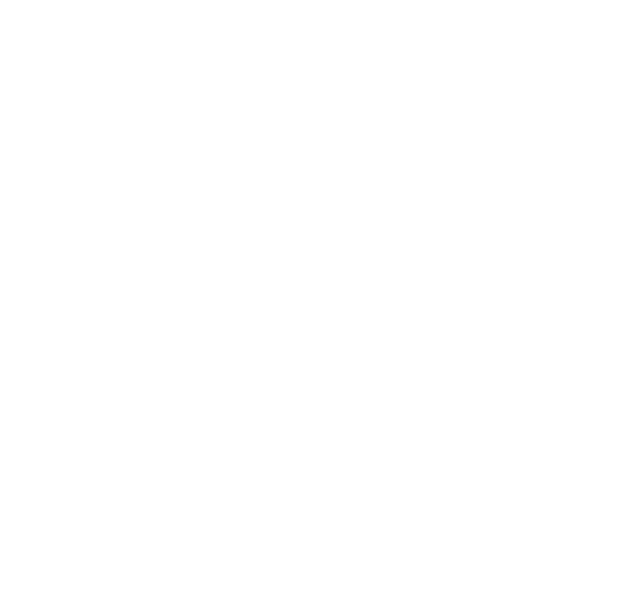
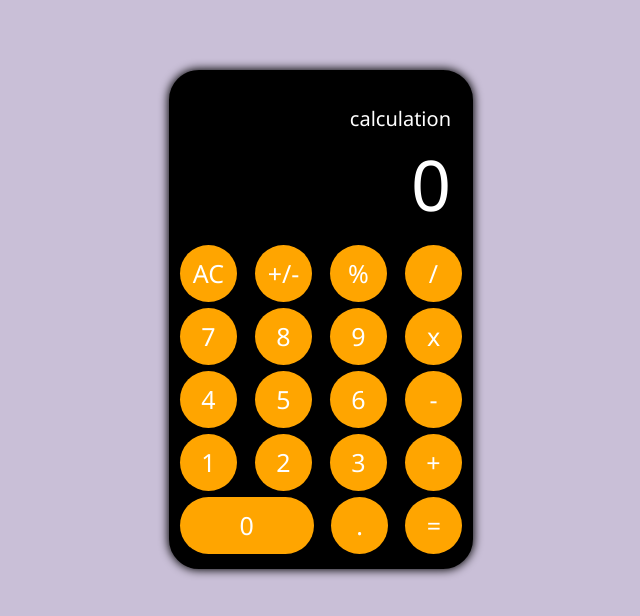
Before and after one commit to andriishramov/Calculator, a plain HTML site: page index.html in a window 1280 px wide. Shown: the whole page, without its empty margins (319-959 px from the left). Drawn offline with Linux system fonts and the light colour scheme.

Commit message:
ready template

```diff
--- a/index.html
+++ b/index.html
@@ -2,9 +2,38 @@
 <html lang="en">
 <head>
     <meta charset="UTF-8">
-    <title>Title</title>
+    <title>Calculator</title>
+    <link rel="stylesheet" href="main.css">
 </head>
 <body>
-
+<div id="center-form">
+    <output id="show-calculation">calculation</output>
+    <output id="output-result">0
+    </output>
+    <table>
+    </table>
+    <div id="buttons-container">
+        <div id="reset" class="buttons">AC</div>
+        <div id="change sign" class="buttons"> +/-</div>
+        <div id="percent" class="buttons"> %</div>
+        <div id="divide" class="buttons"> /</div>
+        <div id="seven" class="buttons"> 7</div>
+        <div id="eight" class="buttons"> 8</div>
+        <div id="nine" class="buttons"> 9</div>
+        <div id="multiple" class="buttons"> x</div>
+        <div id="four" class="buttons"> 4</div>
+        <div id="five" class="buttons"> 5</div>
+        <div id="six" class="buttons"> 6</div>
+        <div id="minus" class="buttons"> -</div>
+        <div id="one" class="buttons"> 1</div>
+        <div id="two" class="buttons"> 2</div>
+        <div id="three" class="buttons">3</div>
+        <div id="add" class="buttons"> +</div>
+        <div id="zero" class="buttons">0</div>
+        <div id="point" class="buttons"> .</div>
+        <div id="result" class="buttons"> =</div>
+    </div>
+</div>
+<script src="script.js"></script>
 </body>
 </html>
--- a/main.css
+++ b/main.css
@@ -0,0 +1,65 @@
+body {
+    margin: 0;
+    padding: 0;
+    background-color: rgba(42,0,96,0.25);
+    color: white;
+    font-family: 'Segoe UI', Tahoma, Geneva, Verdana, sans-serif;
+    font-weight: 1;
+}
+#center-form {
+    display: flex;
+    flex-direction: column;
+    background-color: black;
+    border: 2px solid black;
+    border-radius: 30px;
+    max-width: 300px;
+    max-height: 500px;
+    margin: 70px auto;
+    justify-content: center;
+    align-self: baseline;
+    box-shadow: 0px 0px 10px 1px black;
+}
+#output-result {
+    display: flex;
+    height: 100px;
+    width: 90%;
+    align-items: end;
+    justify-content: end;
+    font-size: 70px;
+    padding: 0 10px 10px 10px;
+}
+#show-calculation {
+    height: 50px;
+    padding-top: 10px;
+    width: 90%;
+    display: flex;
+    align-items: end;
+    justify-content: end;
+    font-size: 20px;
+    word-break: break-word;
+    padding-left: 10px;
+}
+
+#buttons-container {
+    display: flex;
+    flex-wrap: wrap;
+    font-size: 25px;
+    height: 70%;
+    align-items: center;
+    width: 300px;
+    justify-content: space-around;
+    padding-bottom: 10px;
+}
+.buttons {
+    background-color: orange;
+    width: 53px;
+    border-radius: 50px;
+    height: 53px;
+    padding: 2px;
+    margin: 3px;
+    text-align: center;
+    line-height: 53px
+}
+#zero {
+    width: 130px;
+}
```
